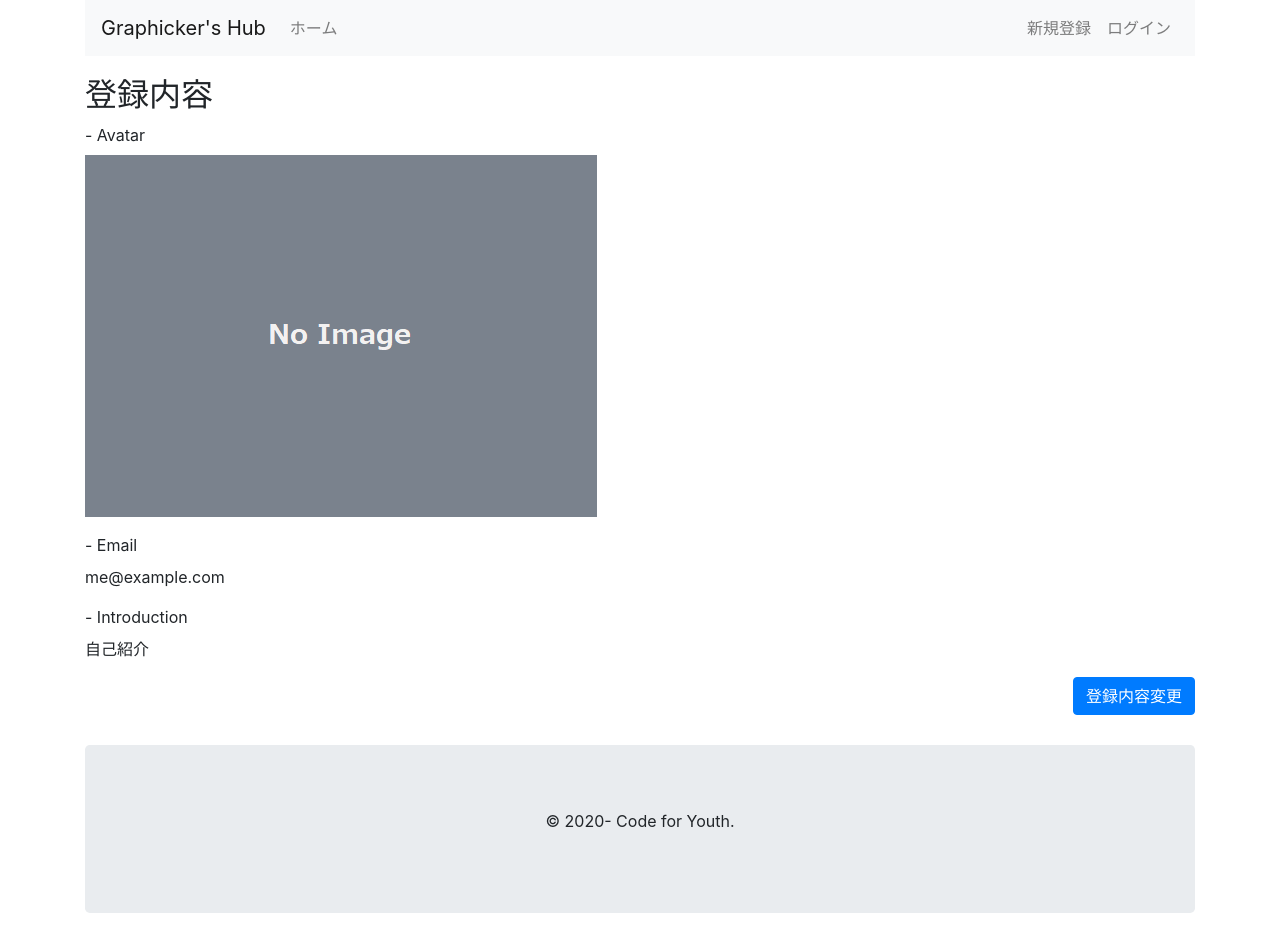
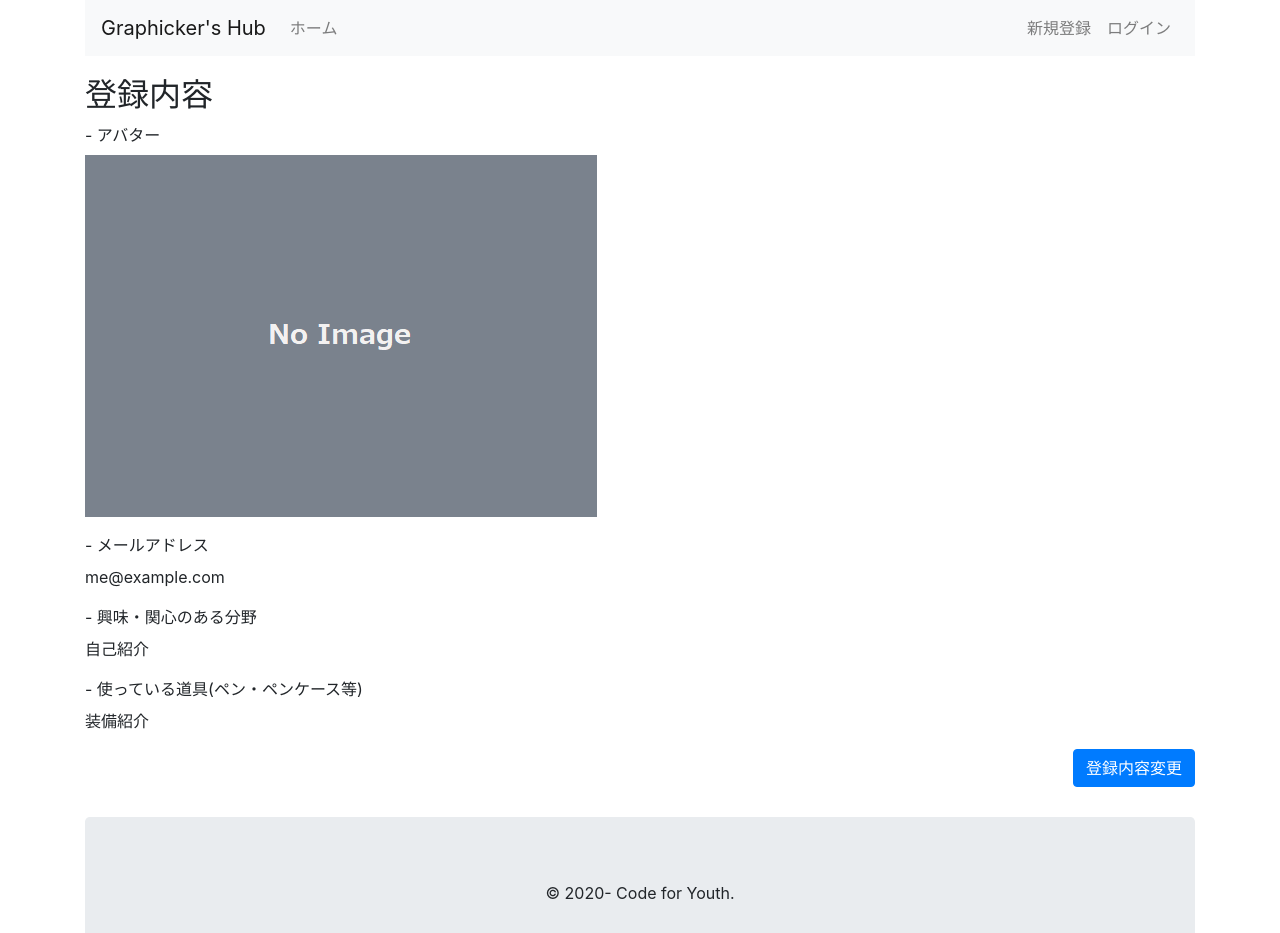
Before and after one commit to codeforyouth/graphickers-hub-client, a Nuxt app: page /mypage in a window 1280 px wide. Shown: the part 300-1233 px from the top of the page. Built offline with nearby package versions, Linux system fonts and the light colour scheme.

Commit message:
道具紹介追加

```diff
--- a/pages/graphicker/_id/index.vue
+++ b/pages/graphicker/_id/index.vue
@@ -22,6 +22,10 @@
                   <section class="self-introduction">
                     <h5>- 自己紹介</h5>
                     <p>{{ graphicker.introduction }}</p>
+                  </section>
+                  <section class="equipment">
+                    <h5>- 道具紹介</h5>
+                    <p>{{ graphicker.equipment }}</p>
                   </section>
                   <section class="contact">
                     <h5>- 連絡先</h5>
--- a/pages/mypage.vue
+++ b/pages/mypage.vue
@@ -8,7 +8,7 @@
     <main>
       <b-form @submit="onSubmit" @reset="toggleUpdateMode">
         <h2>登録内容</h2>
-        <b-form-group label="- Avatar" label-for="avatar-input">
+        <b-form-group label="- アバター" label-for="avatar-input">
           <b-button class="avatar_upload" @click="triggerAvatarUpload">
             <b-img :src="avatarUrl" alt="Avatar"></b-img>
           </b-button>
@@ -22,7 +22,7 @@
 
         <p v-if="isUpdateMode">変更する箇所を入力してください。</p>
 
-        <b-form-group label="- Email" label-for="email-input">
+        <b-form-group label="- メールアドレス" label-for="email-input">
           <b-form-input
             v-if="isUpdateMode"
             id="email-input"
@@ -32,7 +32,10 @@
           <span v-if="!isUpdateMode">{{ form.email }}</span>
         </b-form-group>
 
-        <b-form-group label="- Introduction" label-for="introduction-input">
+        <b-form-group
+          label="- 興味・関心のある分野"
+          label-for="introduction-input"
+        >
           <b-form-textarea
             v-if="isUpdateMode"
             id="introduction-input"
@@ -41,6 +44,20 @@
             type="text"
           ></b-form-textarea>
           <span v-if="!isUpdateMode">{{ form.introduction }}</span>
+        </b-form-group>
+
+        <b-form-group
+          label="- 使っている道具(ペン・ペンケース等)"
+          label-for="equipment-input"
+        >
+          <b-form-textarea
+            v-if="isUpdateMode"
+            id="equipment-input"
+            v-model="form.equipment"
+            rows="3"
+            type="text"
+          ></b-form-textarea>
+          <span v-if="!isUpdateMode">{{ form.equipment }}</span>
         </b-form-group>
 
         <b-form-group
@@ -144,6 +161,7 @@ export default Vue.extend({
         avatarName: null,
         email: this.$store.getters['sessionGraphicker/getEmail'],
         introduction: this.$store.getters['sessionGraphicker/getIntroduction'],
+        equipment: this.$store.getters['sessionGraphicker/getEquipment'],
         newPassword: '',
         newPasswordConfirmation: ''
       },
@@ -173,6 +191,7 @@ export default Vue.extend({
         id: this.id,
         email: this.form.email ? this.form.email : null,
         introduction: this.form.introduction ? this.form.introduction : null,
+        equipment: this.form.equipment ? this.form.equipment : null,
         newPassword: this.form.newPassword ? this.form.newPassword : null,
         newPasswordConfirmation: this.form.newPasswordConfirmation
           ? this.form.newPasswordConfirmation
--- a/store/graphickers.js
+++ b/store/graphickers.js
@@ -4,6 +4,7 @@ export const state = () => ({
     name: '名前',
     email: 'me@example.com',
     introduction: '自己紹介',
+    equipment: '装備紹介',
     avatar_url: null,
     token: 'api-token'
   },
--- a/store/sessionGraphicker.js
+++ b/store/sessionGraphicker.js
@@ -4,6 +4,7 @@ export const state = () => ({
     name: '名前',
     email: 'me@example.com',
     introduction: '自己紹介',
+    equipment: '装備紹介',
     avatar_url: null,
     token: 'api-token'
   },
@@ -19,6 +20,7 @@ export const getters = {
   getName: (state) => state.graphicker.name,
   getEmail: (state) => state.graphicker.email,
   getIntroduction: (state) => state.graphicker.introduction,
+  getEquipment: (state) => state.graphicker.equipment,
   getToken: (state) => state.graphicker.token,
   getAvatar: (state) => state.graphicker.avatar_url
 }
@@ -37,6 +39,7 @@ export const mutations = {
       name: '名前',
       email: 'me@example.com',
       introduction: '自己紹介',
+      equipment: '装備紹介',
       token: 'api-token'
     }
     this.$cookies.remove('session')
@@ -129,7 +132,15 @@ export const actions = {
   },
   async updateGraphicker(
     { commit },
-    { id, email, introduction, newPassword, newPasswordConfirmation, token }
+    {
+      id,
+      email,
+      introduction,
+      equipment,
+      newPassword,
+      newPasswordConfirmation,
+      token
+    }
   ) {
     commit('startLoading')
     const graphicker = {}
@@ -141,6 +152,9 @@ export const actions = {
     }
     if (introduction) {
       graphicker.introduction = introduction
+    }
+    if (equipment) {
+      graphicker.equipment = equipment
     }
     if (newPassword) {
       graphicker.password = newPassword
```
Also changed, not shown: 1 other file (tests, documents, lock files or other folders).
